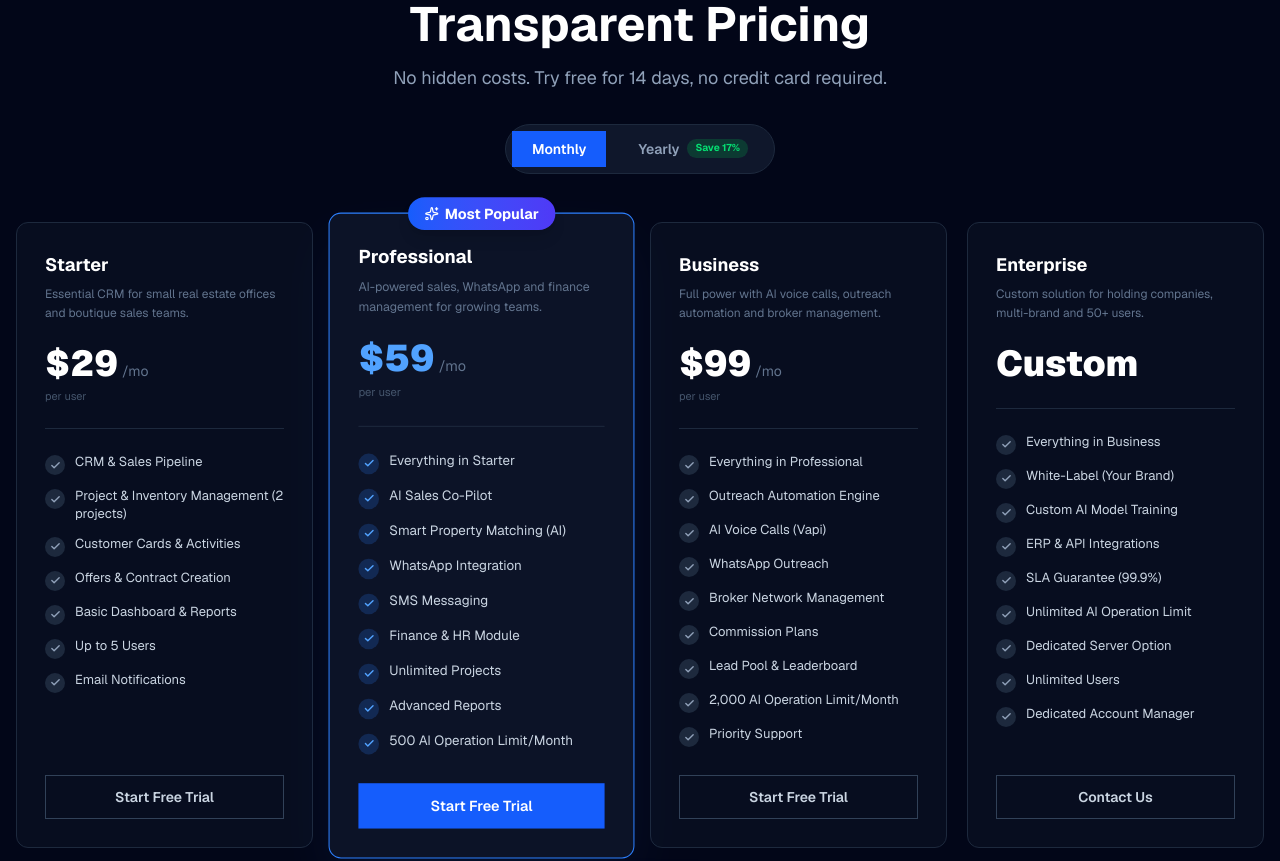
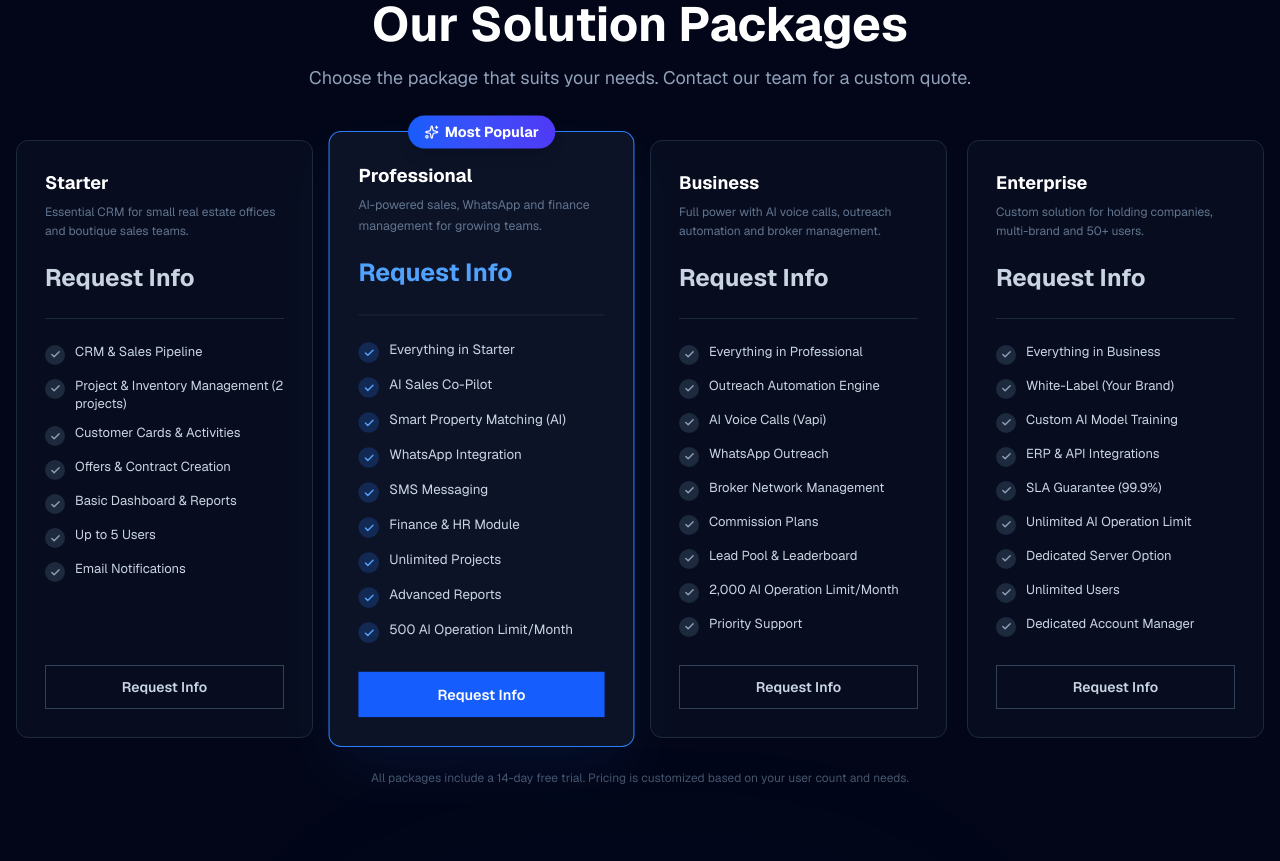
Before and after one commit to ccengizkorkmaz-max/novoxcrm, a Next.js app: page /en in a window 1280 px wide. Shown: the part 9780-10641 px from the top of the page. Built offline with nearby package versions, Linux system fonts and the light colour scheme.

Commit message:
feat: fiyatlari kaldir, yerine Bilgi Isteyin yaz

```diff
--- a/src/components/marketing/PricingSection.tsx
+++ b/src/components/marketing/PricingSection.tsx
@@ -1,7 +1,6 @@
 'use client'
 
-import { useState } from 'react'
-import { Check, X, Sparkles } from 'lucide-react'
+import { Check, Sparkles } from 'lucide-react'
 import { Button } from '@/components/ui/button'
 import { LeadCaptureModal } from '@/components/marketing/LeadCaptureModal'
 import { useBrandedTranslations } from '@/components/providers/BrandProvider'
@@ -9,42 +8,25 @@ import { motion } from 'framer-motion'
 
 export function PricingSection() {
     const t = useBrandedTranslations('PricingSection')
-    const [isYearly, setIsYearly] = useState(false)
 
     const plans = [
         {
             key: "starter",
-            monthlyPrice: t('plans.starter.price'),
-            yearlyPrice: t('plans.starter.yearlyPrice'),
-            period: t('plans.starter.period'),
-            perUser: true,
             popular: false,
             accent: 'slate',
         },
         {
             key: "professional",
-            monthlyPrice: t('plans.professional.price'),
-            yearlyPrice: t('plans.professional.yearlyPrice'),
-            period: t('plans.professional.period'),
-            perUser: true,
             popular: true,
             accent: 'blue',
         },
         {
             key: "business",
-            monthlyPrice: t('plans.business.price'),
-            yearlyPrice: t('plans.business.yearlyPrice'),
-            period: t('plans.business.period'),
-            perUser: true,
             popular: false,
             accent: 'violet',
         },
         {
             key: "enterprise",
-            monthlyPrice: t('plans.enterprise.price'),
-            yearlyPrice: t('plans.enterprise.price'),
-            period: t('plans.enterprise.period'),
-            perUser: false,
             popular: false,
             accent: 'amber',
         }
@@ -62,31 +44,6 @@ export function PricingSection() {
                     <p className="text-lg text-slate-400 mb-8">
                         {t('description')}
                     </p>
-
-                    {/* Billing Toggle */}
-                    <div className="inline-flex items-center gap-3 p-1.5 rounded-full bg-slate-900 border border-slate-800">
-                        <button
-                            onClick={() => setIsYearly(false)}
-                            className={`px-5 py-2 rounded-full text-sm font-semibold transition-all ${!isYearly
-                                ? 'bg-blue-600 text-white shadow-lg'
-                                : 'text-slate-400 hover:text-white'
-                                }`}
-                        >
-                            {t('monthly')}
-                        </button>
-                        <button
-                            onClick={() => setIsYearly(true)}
-                            className={`px-5 py-2 rounded-full text-sm font-semibold transition-all flex items-center gap-2 ${isYearly
-                                ? 'bg-blue-600 text-white shadow-lg'
-                                : 'text-slate-400 hover:text-white'
-                                }`}
-                        >
-                            {t('yearly')}
-                            <span className="text-[10px] bg-green-500/20 text-green-400 px-2 py-0.5 rounded-full font-bold">
-                                {t('yearlySave')}
-                            </span>
-                        </button>
-                    </div>
                 </div>
 
                 <div className="grid md:grid-cols-2 lg:grid-cols-4 gap-5 max-w-7xl mx-auto">
@@ -114,14 +71,10 @@ export function PricingSection() {
                                 <h3 className="text-lg font-bold mb-1.5 text-white">{t(`plans.${plan.key}.name`)}</h3>
                                 <p className="text-xs text-slate-500 mb-5 leading-relaxed">{t(`plans.${plan.key}.description`)}</p>
                                 <div className="flex items-baseline gap-1">
-                                    <span className={`text-3xl md:text-4xl font-black ${plan.popular ? 'text-blue-400' : 'text-white'}`}>
-                                        {isYearly ? plan.yearlyPrice : plan.monthlyPrice}
+                                    <span className={`text-xl md:text-2xl font-bold ${plan.popular ? 'text-blue-400' : 'text-slate-300'}`}>
+                                        {t('requestInfo')}
                                     </span>
-                                    <span className="text-slate-500 text-sm">{plan.period}</span>
                                 </div>
-                                {plan.perUser && (
-                                    <p className="text-[11px] text-slate-600 mt-1">{t('perUser')}</p>
-                                )}
                             </div>
 
                             <div className="h-px bg-slate-800 w-full mb-6" />
```
Also changed, not shown: messages/en.json, messages/tr.json.
